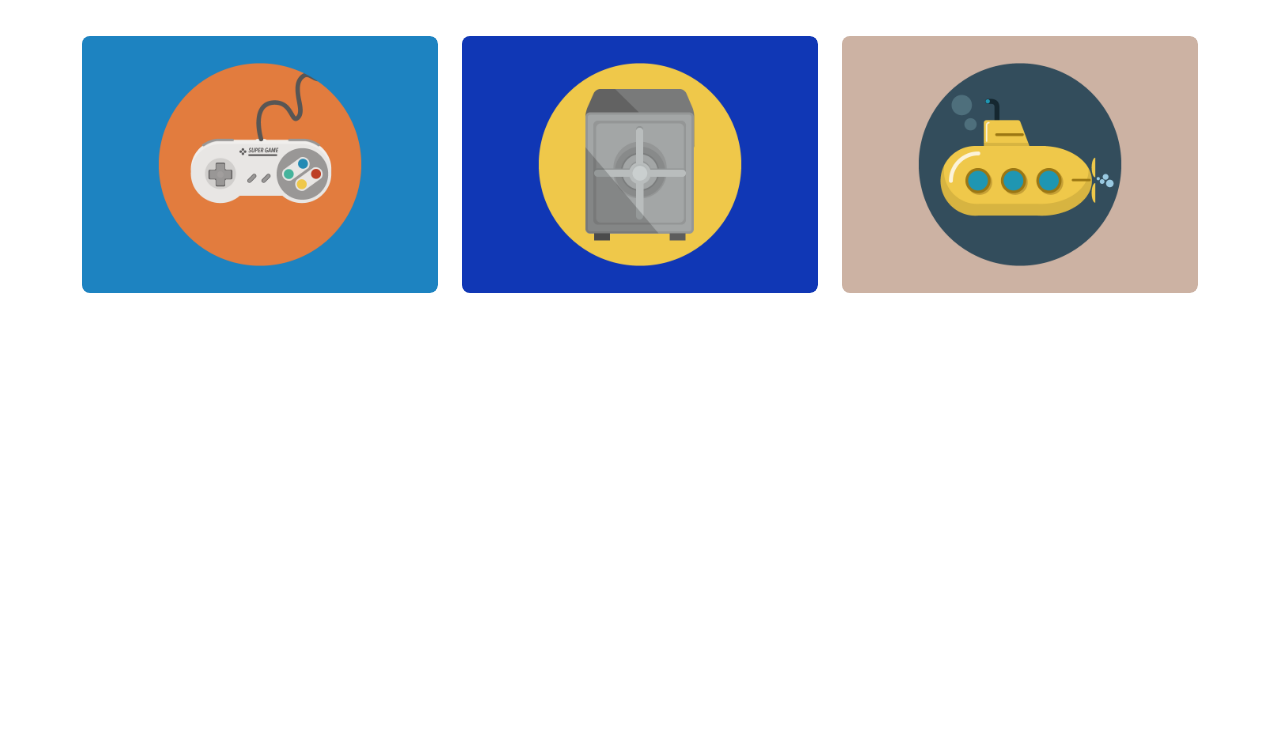
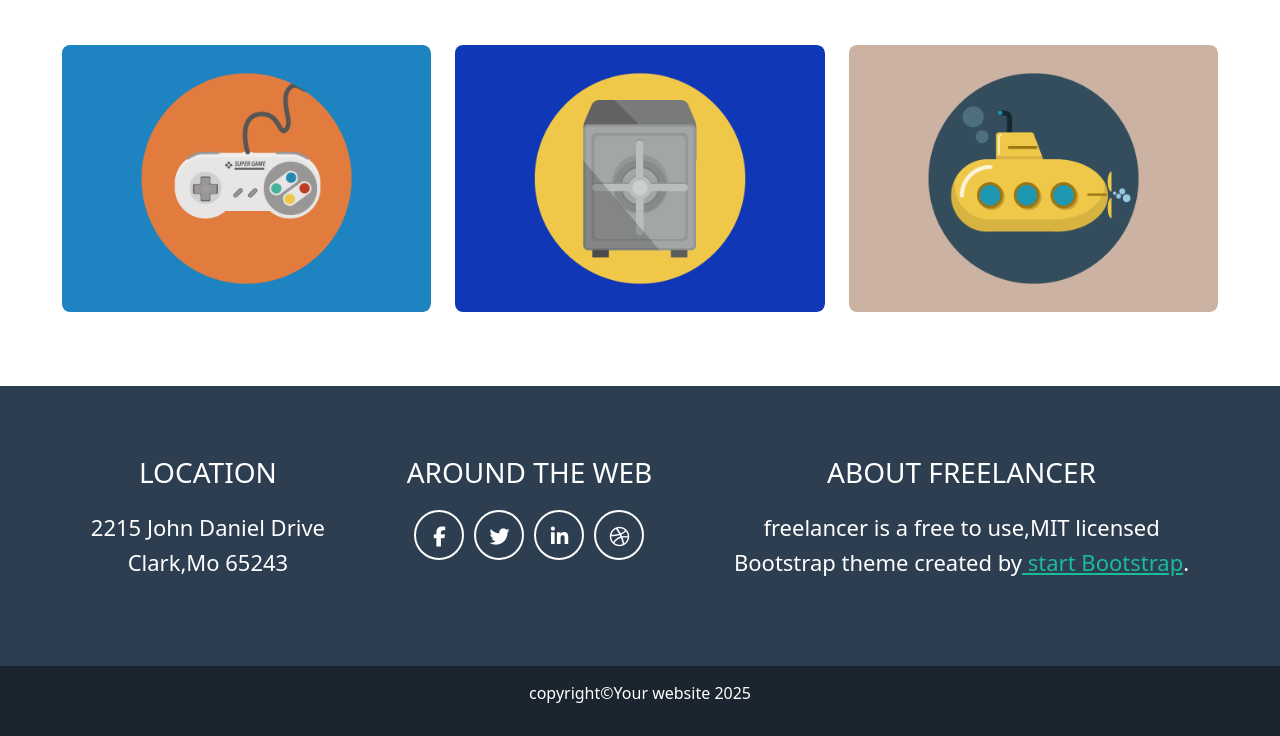
Before and after one commit to MoReham28/Project_2, a plain HTML site: page index.html in a window 1280 px wide. Shown: the part 577-1313 px from the top of the page. Before the commit the page ends 944 px from the top, so only its background shows below. Drawn offline with nearby package versions, Linux system fonts and the light colour scheme.

Commit message:
add footer

```diff
--- a/CSS/style.css
+++ b/CSS/style.css
@@ -18,8 +18,6 @@ html{
 body {
     font-family: "Work Sans", sans-serif;
     font-weight: 400;
-    padding-left: 50px;
-    padding-right: 50px;
     text-align: center;
 }
 /* Small */
@@ -104,6 +102,8 @@ body {
     text-align: center;
     padding: 50px 20px;
     position: relative;
+    padding-left: 50px;
+    padding-right: 50px;
 }
 .portfolio h2{
     background-color: var(--tertiary-color);
@@ -229,3 +229,71 @@ body {
     background: var(--primary-color);
 }
 /* End Portfolio*/
+/*start footer*/
+.footer{
+    background-color: var(--secondary-color);
+    display: flex;
+    justify-content: space-around;
+    flex-wrap: wrap;
+    text-align: center;
+    color: var(--tertiary-color);
+    padding: 70px 50px;
+}
+
+.footer h3{
+    font-weight: 800px;
+    margin-bottom: 20px;
+}
+.footer div p{
+    font-size: 22px;
+    line-height: 1.6;
+}
+.footer div .social-icons{
+    display: flex;
+    justify-content: center;
+    gap: 10px;
+}
+.footer div .social-icons a{
+    display: inline-block;
+    border: 2px solid var(--tertiary-color);
+    border-radius: 50%;
+    width: 50px;
+    font-size: 20px;
+    height: 50px;
+    color: var(--tertiary-color);
+    line-height: 50px;
+
+}
+.footer div .social-icons a:hover{
+    background-color: var(--tertiary-color);
+    color: black;
+}
+.footer div p a{
+    color: var(--primary-color);
+}
+.footer div p a:hover{
+    color: rgb(32, 146, 123);
+}
+@media (max-width: 767px) {
+    .footer{
+        text-align: center;
+        flex-direction: column;
+}
+.footer div p{
+    margin-bottom: 40px;
+}
+.footer div .social-icons{
+    margin-bottom: 50px;
+    flex-wrap: wrap;
+    font-size: 18px;
+}
+}
+/*end footer*/
+/*start copyright section*/
+.copyright{
+    text-align: center;
+    background-color: var(--quaternary-color);
+    padding: 15px;
+    color: var(--tertiary-color);
+}
+/*end copyright section*/
--- a/index.html
+++ b/index.html
@@ -215,6 +215,32 @@
         </div>
     </div>
     <!--End Portfolio-->
+    <!--start footer-->
+    <div class="footer">
+        <div>
+            <h3>LOCATION</h3>
+            <p>2215 John Daniel Drive<br>Clark,Mo 65243</p>
+        </div>
+        <div>
+            <h3>AROUND THE WEB</h3>
+            <div class="social-icons">
+                <a href="#"><i class="fa-brands fa-facebook-f"></i></a>
+                <a href="#"><i class="fa-brands fa-twitter"></i></a>
+                <a href="#"><i class="fa-brands fa-linkedin-in"></i></a>
+                <a href="#"><i class="fa-brands fa-dribbble"></i></a>
+            </div>
+        </div>
+        <div>
+            <h3>ABOUT FREELANCER</h3>
+            <p>freelancer is a free to use,MIT licensed <br>Bootstrap theme created by<a href="#"> start Bootstrap</a>.</p>
+        </div>
+    </div>
+    <!--end footer-->
+    <!--start copyright section-->
+    <div class="copyright">
+        <p>copyright&copy;Your website 2025</p>
+    </div>
+<!--end copyright section-->
     <script src="https://cdn.jsdelivr.net/npm/bootstrap@5.3.3/dist/js/bootstrap.bundle.min.js"
     integrity="sha384-YvpcrYf0tY3lHB60NNkmXc5s9fDVZLESaAA55NDzOxhy9GkcIdslK1eN7N6jIeHz"
     crossorigin="anonymous">
```
